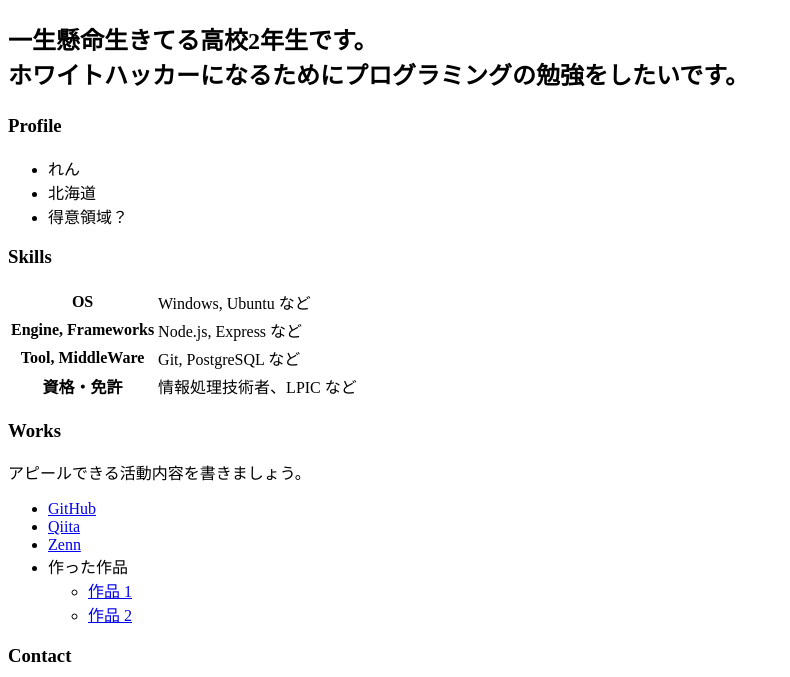
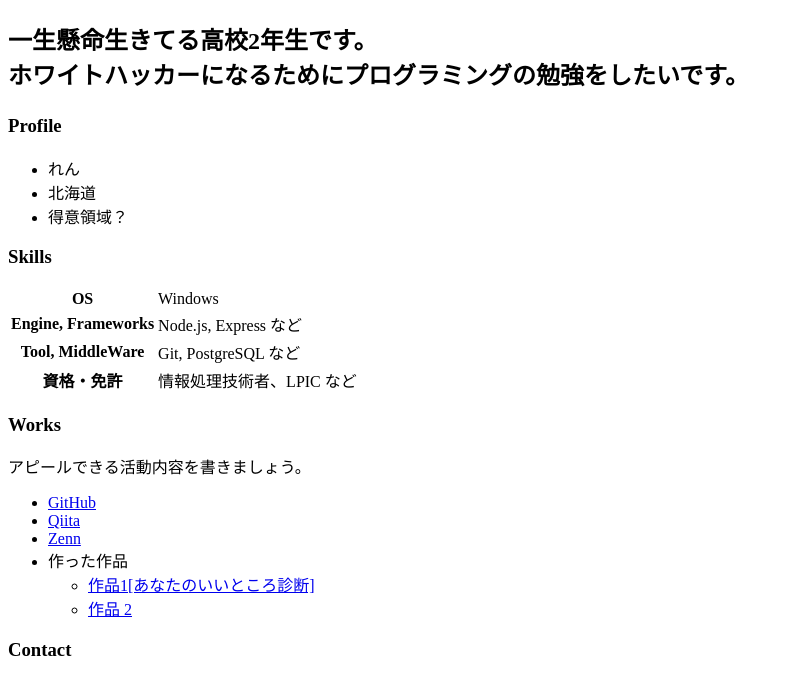
Before and after one commit to ren-1020/ren-1020.github.io, a plain HTML site: page index.html in a window 1280 px wide. Shown: the part 119-796 px from the top of the page, without its empty margins (0-790 px from the left). Drawn offline with Linux system fonts and the light colour scheme.

Commit message:
Update index.html

```diff
--- a/index.html
+++ b/index.html
@@ -25,7 +25,7 @@
     <table>
       <tr>
         <th>OS</th>
-        <td>Windows, Ubuntu など</td>
+        <td>Windows</td>
       </tr>
       <tr>
         <th>Engine, Frameworks</th>
@@ -50,7 +50,7 @@
       <li>
         作った作品
         <ul>
-          <li><a href="https://example.com/">作品 1</a></li>
+          <li><a href="file:///C:/Users/USER/workspace/assessment/assessment.html">作品1[あなたのいいところ診断]</a></li>
           <li><a href="https://example.com/">作品 2</a></li>
         </ul>
       </li>
```
